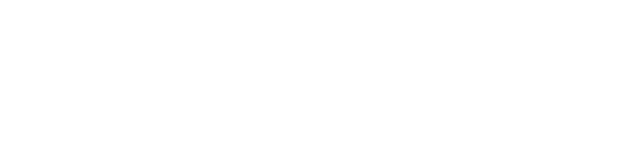
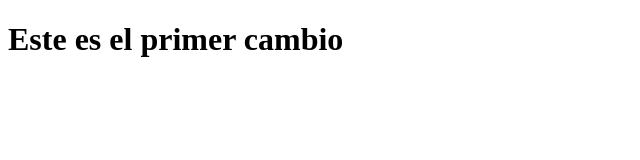
Before and after one commit to ayd2usac/tarea2, a plain HTML site: page index.html in a window 1280 px wide. Shown: the whole page, without its empty margins (0-640 px from the left). Drawn offline with Linux system fonts and the light colour scheme.

Commit message:
[201122864] Primer cambio en el archivo index.html

```diff
--- a/index.html
+++ b/index.html
@@ -4,6 +4,6 @@
 	<title>Index</title>
 </head>
 <body>
-
+	<h1>Este es el primer cambio</h1>
 </body>
 </html>
```
